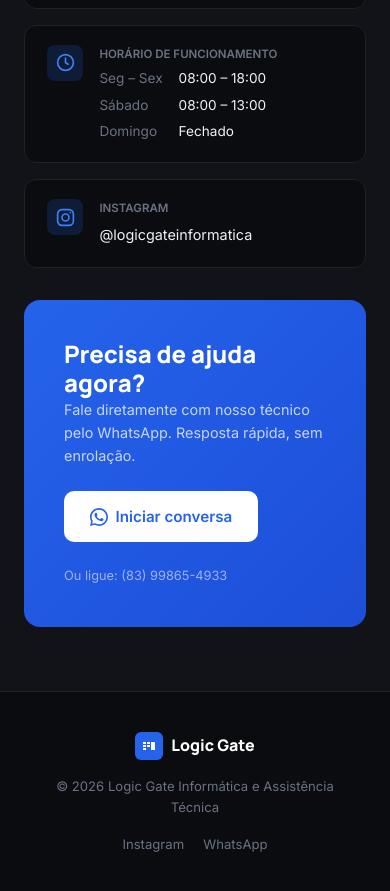
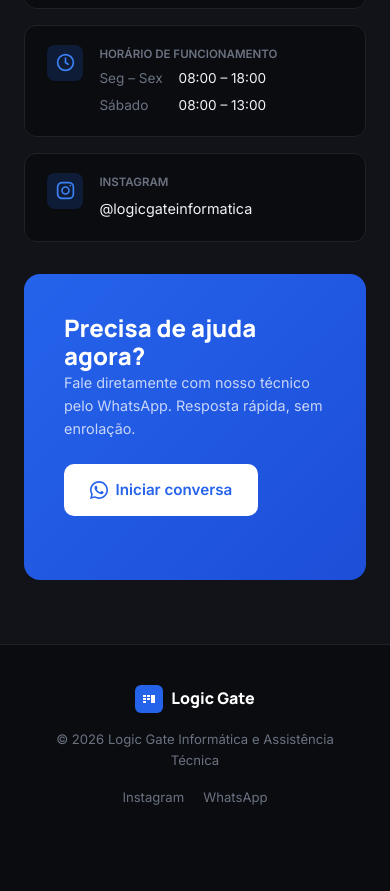
Before and after one commit to RenatoStosl/logic, a plain HTML site: page index.html in a window 390 px wide. Shown: the part 4735-5626 px from the top of the page. After the commit the page ends 5583 px from the top, so only its background shows below. Drawn offline with Linux system fonts and the light colour scheme.

Commit message:
fix: remove Sunday hours and clear phone number display

```diff
--- a/index.html
+++ b/index.html
@@ -279,7 +279,6 @@
               <div class="hours-grid">
                 <span class="day">Seg – Sex</span><span class="time">08:00 – 18:00</span>
                 <span class="day">Sábado</span><span class="time">08:00 – 13:00</span>
-                <span class="day">Domingo</span><span class="time">Fechado</span>
               </div>
             </div>
           </div>
@@ -308,7 +307,7 @@
             </svg>
             Iniciar conversa
           </a>
-          <p style="font-size: 0.8rem; color: rgba(255,255,255,0.55);">Ou ligue: (83) 99865-4933</p>
+          <p style="font-size: 0.8rem; color: rgba(255,255,255,0.55);"></p>
         </div>
       </div>
     </div>
```
